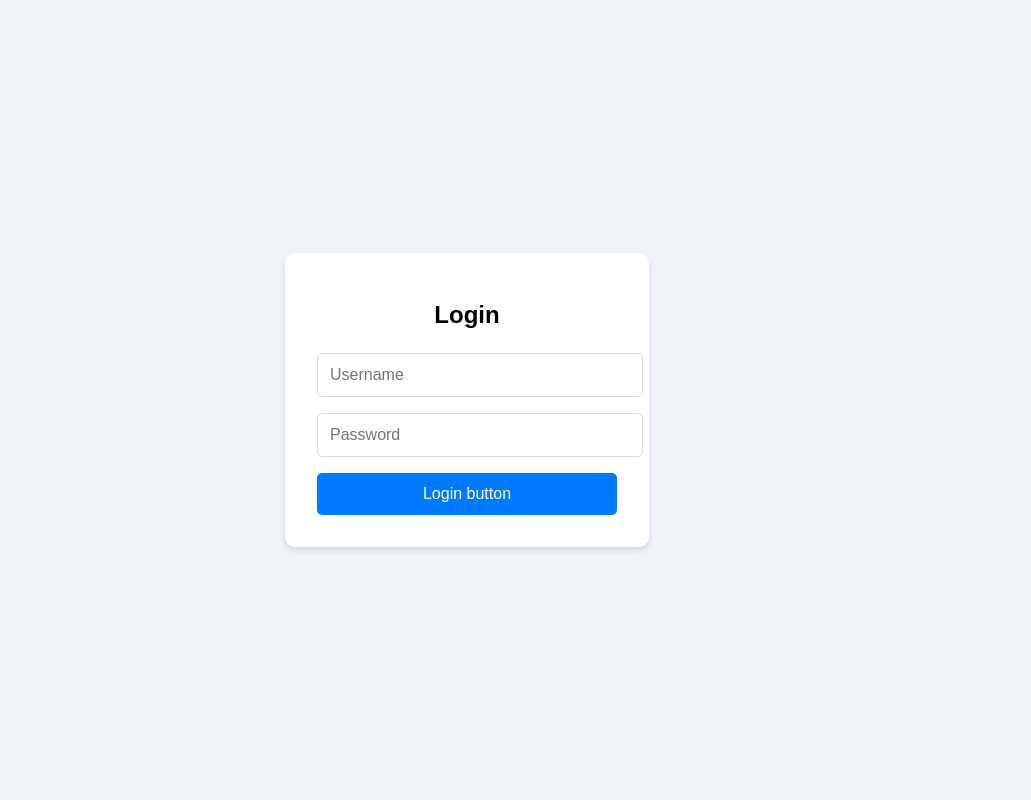
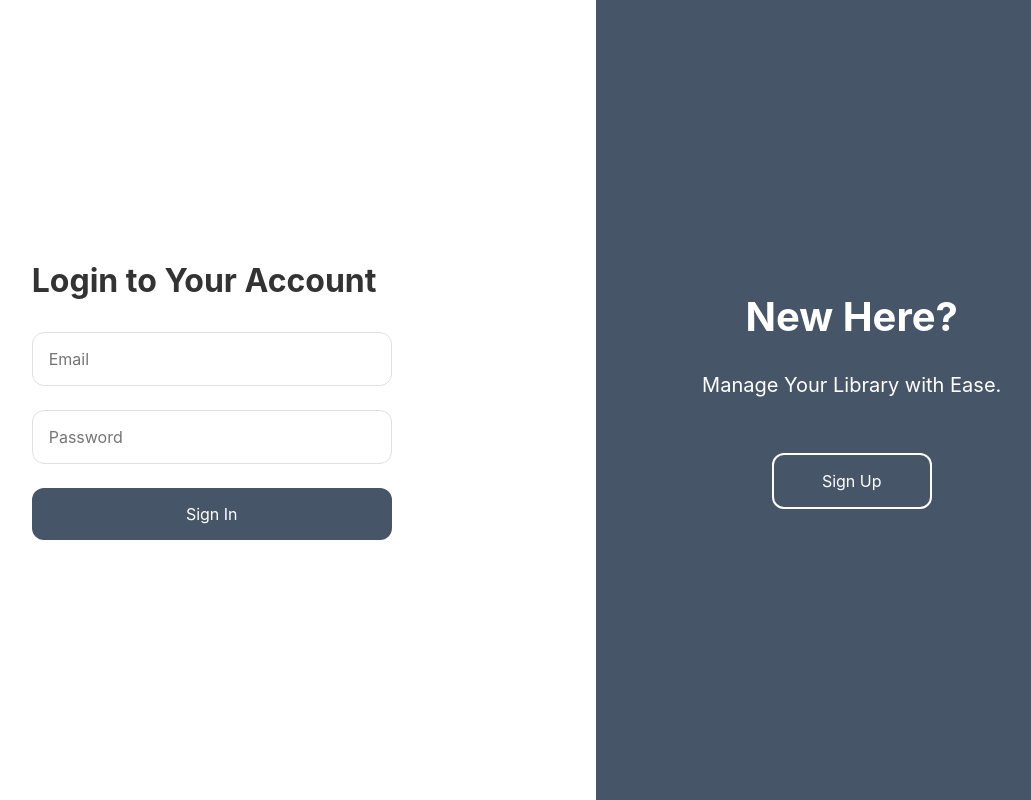
Before and after one commit to utsav466/ReadNest, a React (Vite) app: page / in a window 1280 px wide. Shown: the whole page, without its empty margins (173-1204 px from the left). Built offline with nearby package versions, Linux system fonts and the light colour scheme.

Commit message:
login and signup page done

```diff
--- a/src/App.css
+++ b/src/App.css
@@ -1,55 +1,140 @@
-body {
-  font-family: Arial, sans-serif;
+/* css for login page */
+* {
   margin: 0;
   padding: 0;
-  background-color: #f0f4f8;
-  display: flex;
-  justify-content: center;
-  align-items: center;
-  height: 100vh;
+  box-sizing: border-box;
+  font-family: -apple-system, BlinkMacSystemFont, 'Segoe UI', Roboto, 'Helvetica Neue', Arial, sans-serif;
 }
 
 .login-container {
   display: flex;
-  justify-content: center;
-  align-items: center;
-  height: 100%;
+  min-height: 100vh;
 }
 
-.login-card {
-  background: white;
-  border-radius: 10px;
-  box-shadow: 0 4px 6px rgba(0, 0, 0, 0.1);
-  padding: 2rem;
-  width: 300px;
-  text-align: center;
+.login-form-section {
+  flex: 1;
+  display: flex;
+  align-items: center;
+  justify-content: center;
+  background-color: white;
+  padding: 20px;
 }
 
-.login-card h1 {
-  margin-bottom: 1.5rem;
-  font-size: 1.5rem;
+.login-form-container {
+  width: 100%;
+  max-width: 400px;
+  padding: 20px;
 }
 
-.login-input {
-  width: 100%;
-  padding: 0.75rem;
-  margin-bottom: 1rem;
-  border: 1px solid #ddd;
-  border-radius: 5px;
-  font-size: 1rem;
+.login-form-container h1 {
+  font-size: 2rem;
+  color: #333;
+  margin-bottom: 2rem;
 }
 
-.login-button {
+.form-group {
+  margin-bottom: 1.5rem;
+}
+
+.form-group input {
   width: 100%;
-  padding: 0.75rem;
-  background-color: #007bff;
+  padding: 1rem;
+  border: 1px solid #e1e1e1;
+  border-radius: 12px;
+  font-size: 1rem;
+  outline: none;
+  transition: border-color 0.3s;
+}
+
+.form-group input:focus {
+  border-color: #475569;
+}
+
+.sign-in-button {
+  width: 100%;
+  padding: 1rem;
+  background-color: #475569;
   color: white;
   border: none;
-  border-radius: 5px;
+  border-radius: 12px;
   font-size: 1rem;
   cursor: pointer;
+  transition: background-color 0.3s;
 }
 
-.login-button:hover {
-  background-color: #0056b3;
+.sign-in-button:hover {
+  background-color: #334155;
 }
+
+.signup-section {
+  display: none;
+  flex: 0.7;
+  background-color: #475569;
+  color: white;
+  padding: 0px;
+}
+
+.signup-content {
+  height: 100%;
+  display: flex;
+  flex-direction: column;
+  align-items: center;
+  justify-content: center;
+  text-align: center;
+  gap: 1.5rem;
+}
+
+.signup-content h2 {
+  font-size: 2.5rem;
+  margin-bottom: 0.5rem;
+}
+
+.signup-content p {
+  font-size: 1.25rem;
+  margin-bottom: 2rem;
+}
+
+.sign-up-button {
+  padding: 1rem 3rem;
+  background-color: transparent;
+  color: white;
+  border: 2px solid white;
+  border-radius: 12px;
+  font-size: 1rem;
+  cursor: pointer;
+  transition: all 0.3s;
+}
+
+.sign-up-button:hover {
+  background-color: white;
+  color: #475569;
+}
+
+
+@media (min-width: 1024px) {
+  .signup-section {
+    display: block;
+  }
+}
+
+/* Media query for larger screens */
+
+
+/* css for login page */
+
+/* /////////////////////////////////////////////////////////////////////////////////////////////////////////////// */
+
+/*css for signup*/
+.signupH1{
+  font-size: 2rem;
+  color: #333;
+  margin-bottom: 3rem;
+}
+
+
+
+
+
+
+
+/*css for signup*/
--- a/src/App.jsx
+++ b/src/App.jsx
@@ -1,16 +1,18 @@
-import React from "react";
-import { BrowserRouter as Router, Routes, Route } from "react-router-dom";
-import Login from "./login";
+import { BrowserRouter as Router, Routes, Route } from 'react-router-dom';
+import Login from './components/Login';
+import Signup from './components/Signup';
 
-const App = () => {
+import './App.css';
+
+function App() {
   return (
     <Router>
       <Routes>
         <Route path="/" element={<Login />} />
-        <Route path="/dashboard" element={<div>Dashboard Page</div>} />
+        <Route path="/signup" element={<Signup />} />
       </Routes>
     </Router>
   );
-};
+}
 
 export default App;
--- /dev/null
+++ b/src/components/Login.jsx
@@ -0,0 +1,65 @@
+import { useState } from 'react';
+import { useNavigate } from 'react-router-dom';
+import '../App.css';
+
+function Login() {
+  const [email, setEmail] = useState('');
+  const [password, setPassword] = useState('');
+  const navigate = useNavigate();
+
+  const handleSubmit = (e) => {
+    e.preventDefault();
+    // Add your login logic here
+    console.log('Login attempt with:', { email, password });
+  };
+
+  return (
+    <div className="login-container">
+      {/* Left section */}
+      <div className="login-form-section">
+        <div className="login-form-container">
+          <h1>Login to Your Account</h1>
+          <form onSubmit={handleSubmit}>
+            <div className="form-group">
+              <input
+                type="email"
+                placeholder="Email"
+                value={email}
+                onChange={(e) => setEmail(e.target.value)}
+                required
+              />
+            </div>
+            <div className="form-group">
+              <input
+                type="password"
+                placeholder="Password"
+                value={password}
+                onChange={(e) => setPassword(e.target.value)}
+                required
+              />
+            </div>
+            <button type="submit" className="sign-in-button">
+              Sign In
+            </button>
+          </form>
+        </div>
+      </div>
+
+      {/* Right section */}
+      <div className="signup-section">
+        <div className="signup-content">
+          <h2>New Here?</h2>
+          <p>Manage Your Library with Ease.</p>
+          <button
+            onClick={() => navigate('/signup')}
+            className="sign-up-button"
+          >
+            Sign Up
+          </button>
+        </div>
+      </div>
+    </div>
+  );
+}
+
+export default Login;
--- /dev/null
+++ b/src/components/Signup.jsx
@@ -0,0 +1,79 @@
+
+import { useState } from 'react';
+import { useNavigate } from 'react-router-dom';
+
+
+function Signup() {
+  const [username, setUsername] = useState('');
+  const [email, setEmail] = useState('');
+  const [password, setPassword] = useState('');
+  const navigate = useNavigate();
+
+  const handleSubmit = (e) => {
+    e.preventDefault();
+    // Add your login logic here
+    console.log('Login attempt with:', { username, email, password});
+  };
+
+  return (
+    <div className="login-container">
+      {/* Left section */}
+      <div className="login-form-section">
+        <div className="login-form-container">
+          <h1 >Sign Up</h1>
+          <form onSubmit={handleSubmit}>
+
+          <div className="form-group">
+              <input
+                type="username"
+                placeholder="Username"
+                value={username}
+                onChange={(e) => setUsername(e.target.value)}
+                required
+              />
+            </div>
+
+            <div className="form-group">
+              <input
+                type="email"
+                placeholder="Email"
+                value={email}
+                onChange={(e) => setEmail(e.target.value)}
+                required
+              />
+            </div>
+            <div className="form-group">
+              <input
+                type="password"
+                placeholder="Password"
+                value={password}
+                onChange={(e) => setPassword(e.target.value)}
+                required
+              />
+            </div>
+            <button type="submit" className="sign-in-button">
+              Sign Up
+            </button>
+          </form>
+        </div>
+      </div>
+
+      {/* Right section */}
+      <div className="signup-section">
+        <div className="signup-content">
+          <h2>Already have an account?</h2>
+          <p>Manage Your Library with Ease.</p>
+          <button
+            onClick={() => navigate('/')}
+            className="sign-up-button"
+          >
+            Login
+          </button>
+        </div>
+      </div>
+    </div>
+  );
+
+}
+
+export default Signup;
--- a/src/login.jsx
+++ /dev/null
@@ -1,40 +0,0 @@
-import React from "react";
-import "./App.css";
-import { useNavigate } from "react-router-dom";
-
-const Login = () => {
-  const navigate = useNavigate();
-
-  const handleLogin = (e) => {
-    e.preventDefault ();
-    // Add login validation logic here
-    navigate("/dashboard");
-  };
-
-  return (
-    <div className="login-  container">
-      <div className="login-card">
-        <h1>Login</h1>
-        <form onSubmit= {handleLogin}>
-          <input
-            type="text"
-            placeholder="Username"
-            className="login-input"
-            required
-          />
-          <input
-            type="password"
-            placeholder="Password"
-            className="login-input"
-            required
-          />
-          <button type="submit" className="login-button">
-            Login button
-          </button>
-        </form>
-      </div>
-    </div>
-  );
-};
-
-export default Login;
```
Also changed, not shown: src/main.jsx (+5 -5 lines), src/assets/signup.jsx (deleted).
